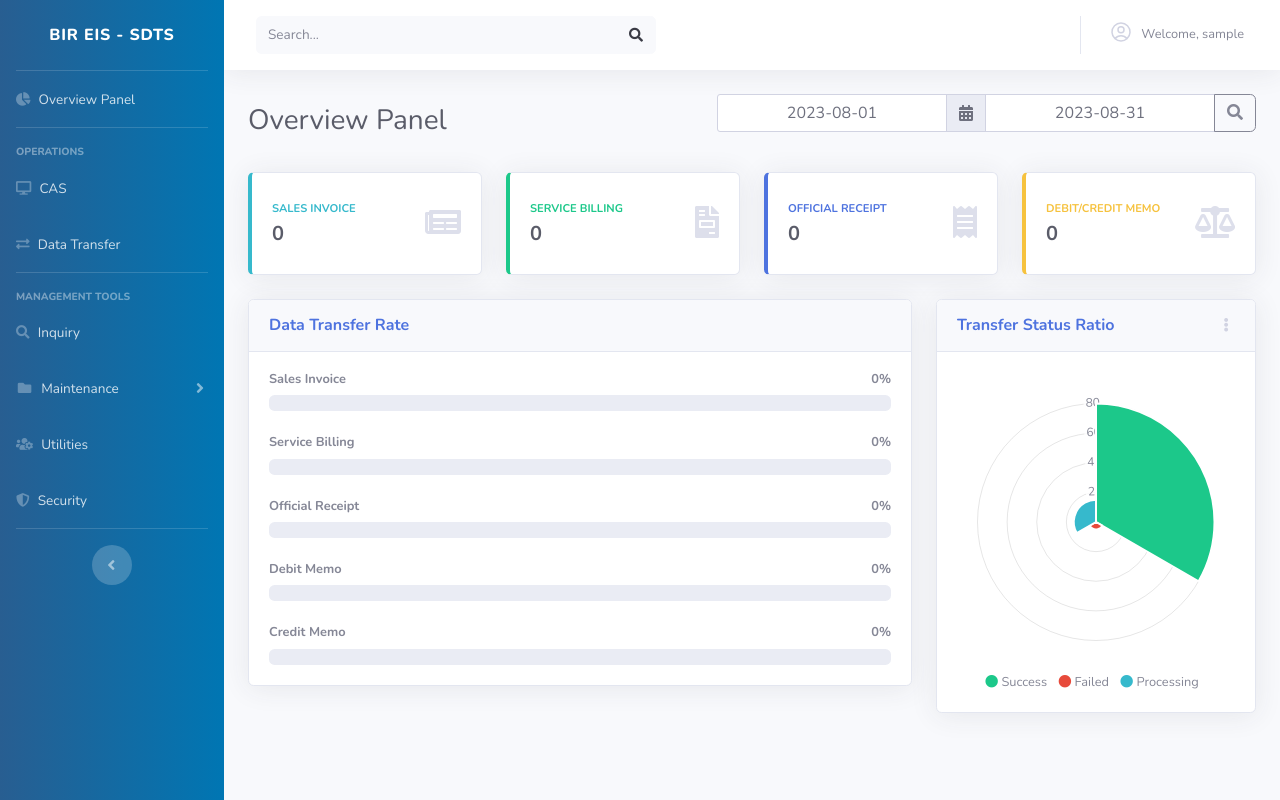
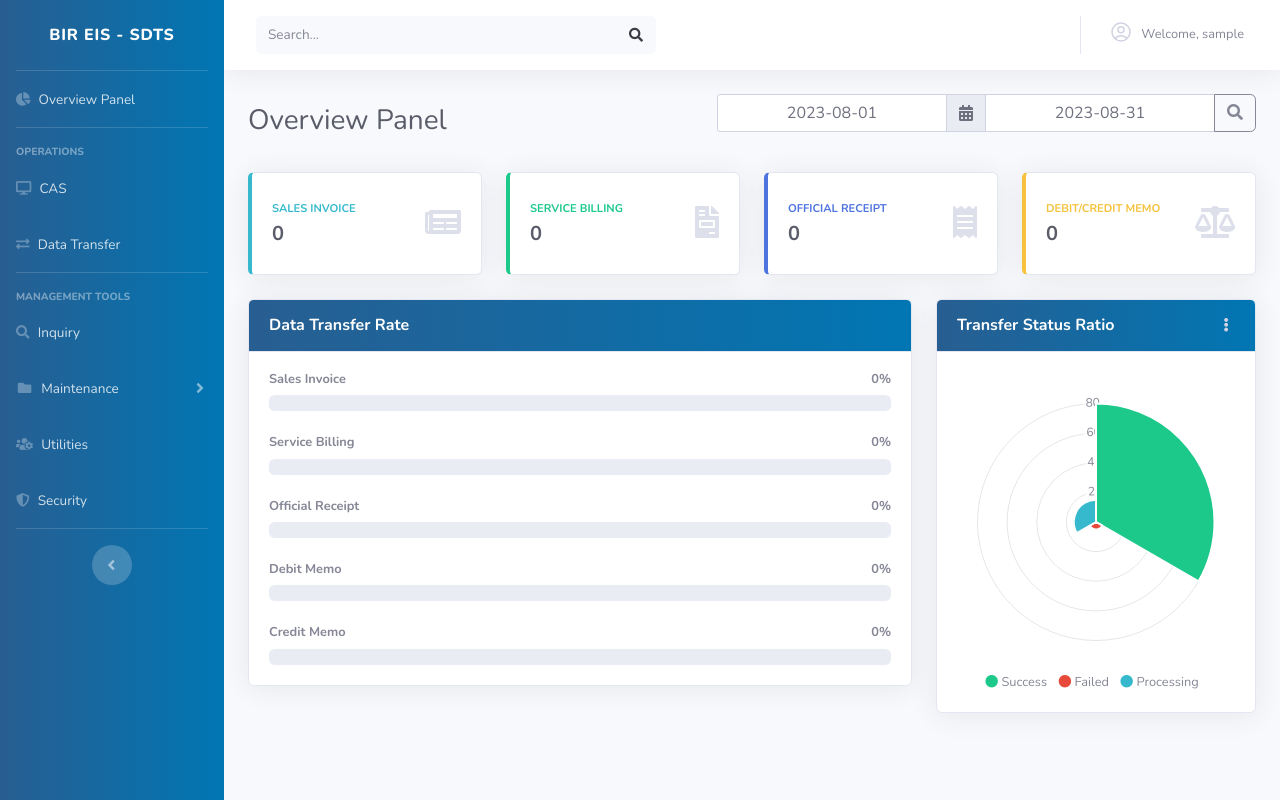
Before and after one commit to Jek1022/casies, a Django app: page / in a window 1280 px wide. Run offline with Django 4.2, Linux system fonts and the light colour scheme; the visitor is signed in with stand-in values (Sample User, id 1); some libraries are stand-ins or nearby versions.

Commit message:
initial commit

```diff
--- a/templates/dashboard/charts.html
+++ b/templates/dashboard/charts.html
@@ -6,8 +6,8 @@
 
         <!-- Project Card Example -->
         <div class="card shadow mb-4">
-            <div class="card-header py-3">
-                <h6 class="m-0 font-weight-bold text-primary">Data Transfer Rate</h6>
+            <div class="card-header py-3 bg-gradient-custom-blue">
+                <h6 class="m-0 font-weight-bold text-white">Data Transfer Rate</h6>
             </div>
             <div class="card-body">
                 <h4 class="small font-weight-bold">Sales Invoice <span
@@ -50,8 +50,8 @@
         <div class="card shadow mb-4">
             <!-- Card Header - Dropdown -->
             <div
-                class="card-header py-3 d-flex flex-row align-items-center justify-content-between">
-                <h6 class="m-0 font-weight-bold text-primary">Transfer Status Ratio</h6>
+                class="card-header py-3 d-flex flex-row align-items-center justify-content-between bg-gradient-custom-blue">
+                <h6 class="m-0 font-weight-bold text-white">Transfer Status Ratio</h6>
                 <div class="dropdown no-arrow">
                     <a class="dropdown-toggle" href="#" role="button" id="dropdownMenuLink"
                         data-toggle="dropdown" aria-haspopup="true" aria-expanded="false">
@@ -59,11 +59,12 @@
                     </a>
                     <div class="dropdown-menu dropdown-menu-right shadow animated--fade-in"
                         aria-labelledby="dropdownMenuLink">
-                        <div class="dropdown-header">Dropdown Header:</div>
-                        <a class="dropdown-item" href="#">Action</a>
-                        <a class="dropdown-item" href="#">Another action</a>
+                        <div class="dropdown-header">Pie Chart Types:</div>
+                        <a class="dropdown-item" href="#">Basic Pie Chart</a>
+                        <a class="dropdown-item" href="#">Polar Area</a>
+                        <a class="dropdown-item" href="#">Doughnut Chart</a>
                         <div class="dropdown-divider"></div>
-                        <a class="dropdown-item" href="#">Something else here</a>
+                        <a class="dropdown-item" href="#">Don't show Pie Chart</a>
                     </div>
                 </div>
             </div>
```
